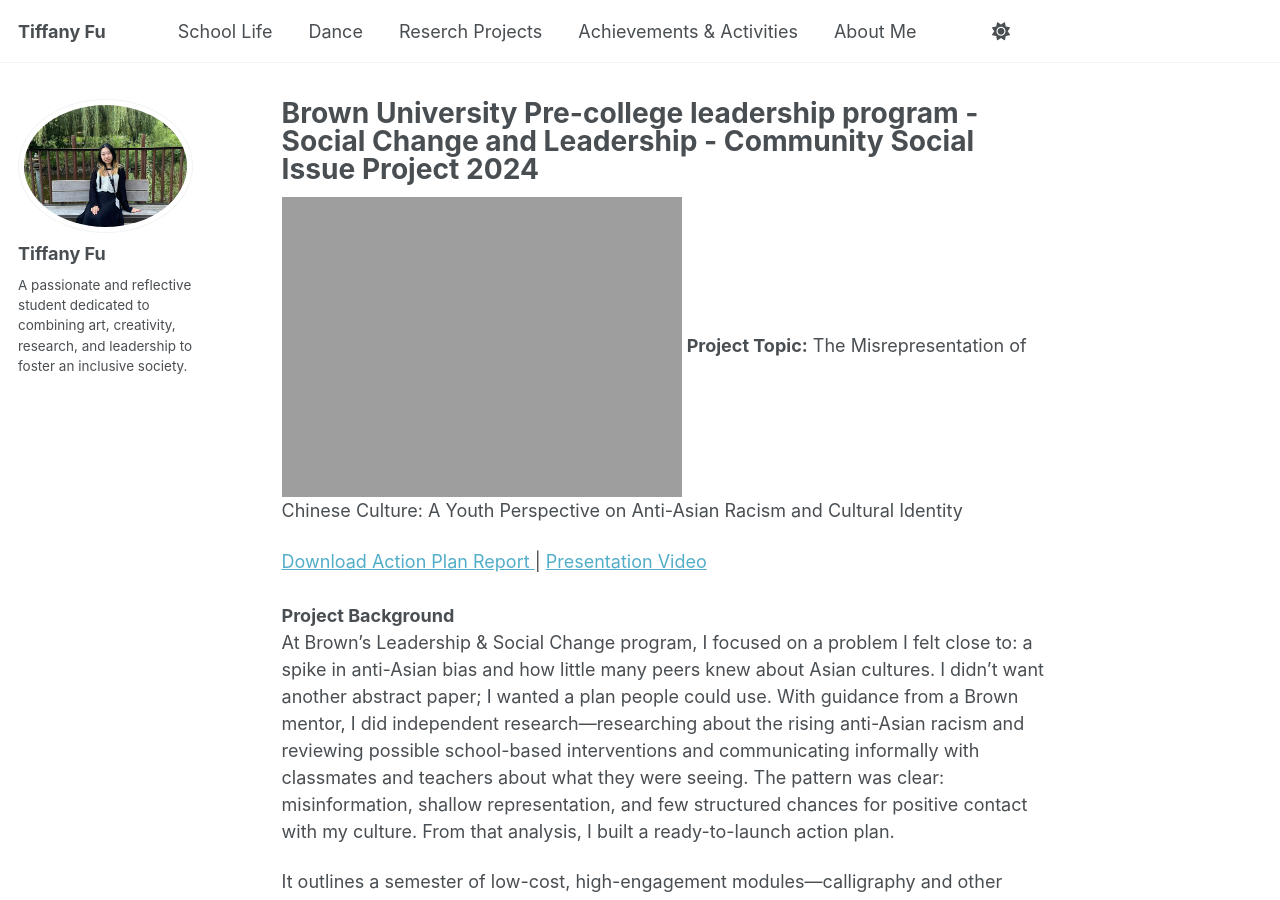
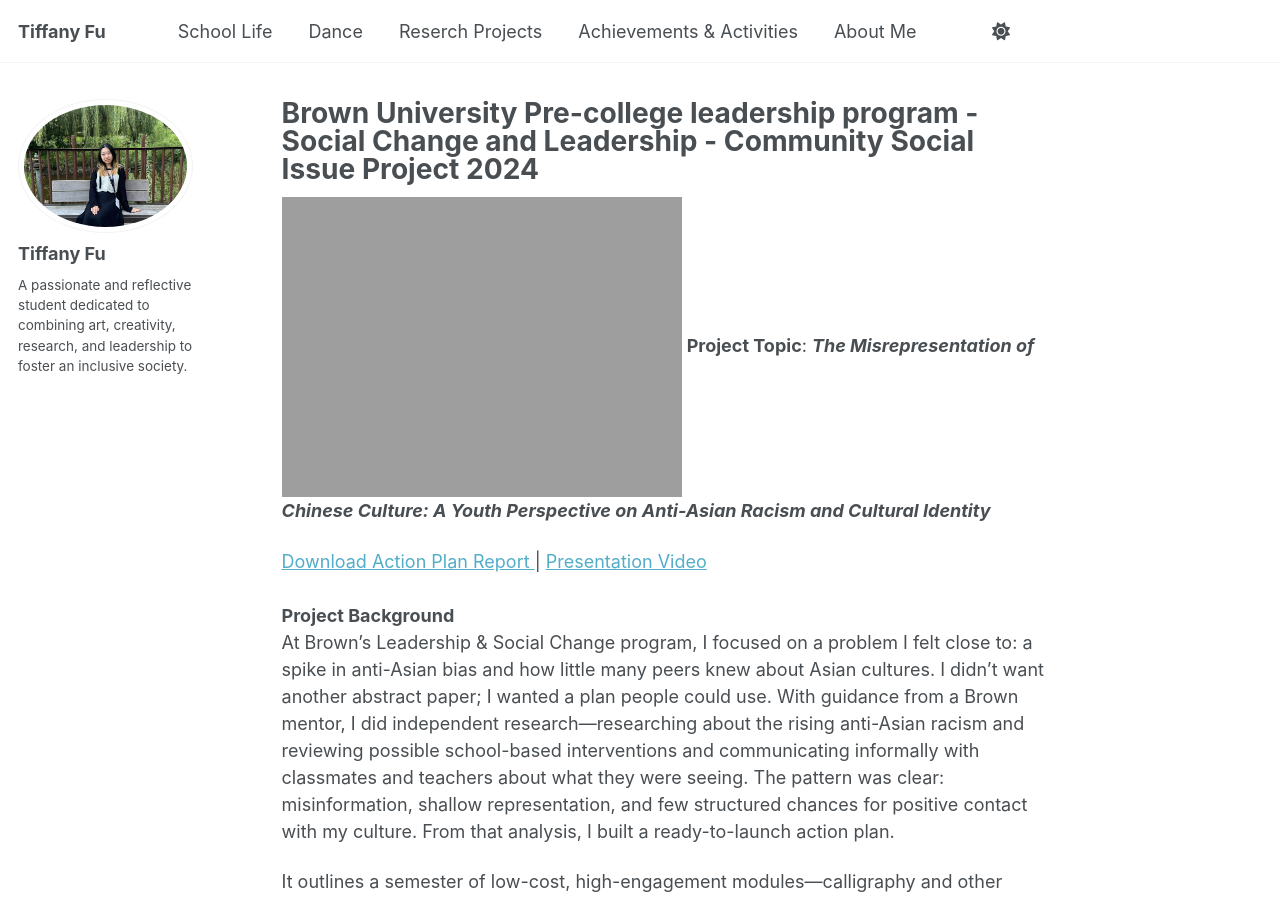
Before and after one commit to TiffanyJTFu/TiffanyTestWeb, a Jekyll site: the page built from _teaching/01-CommunitySocialIssueProject.md, in a window 1280 px wide and 900 px high. Built offline with Jekyll 4.4.1, drawn with Linux system fonts in a browser that asks for light colours; a script that is not in the unit is left out.

```diff
--- a/_teaching/01-CommunitySocialIssueProject.md
+++ b/_teaching/01-CommunitySocialIssueProject.md
@@ -8,7 +8,7 @@ paperurl1: 'https://www.tiffu.ca/files/Step 8B_ Action plan Final Report - Tiffa
 ---
 
 ![SocialScience01](https://www.tiffu.ca/images/socialsciencebrown.png)
-**Project Topic:** The Misrepresentation of Chinese Culture: A Youth Perspective on Anti-Asian Racism and Cultural Identity
+**Project Topic**: <i>**The Misrepresentation of Chinese Culture: A Youth Perspective on Anti-Asian Racism and Cultural Identity**</i>
 
 <a href="https://www.tiffu.ca/files/Step 8B_ Action plan Final Report - Tiffany Fu.pdf" target="_blank" rel="noopener noreferrer">Download Action Plan Report
 </a> | <a href="https://www.tiffu.ca/files/Action plan Presentation.mp4" target="_blank" rel="noopener noreferrer">Presentation Video</a>&nbsp;
```
